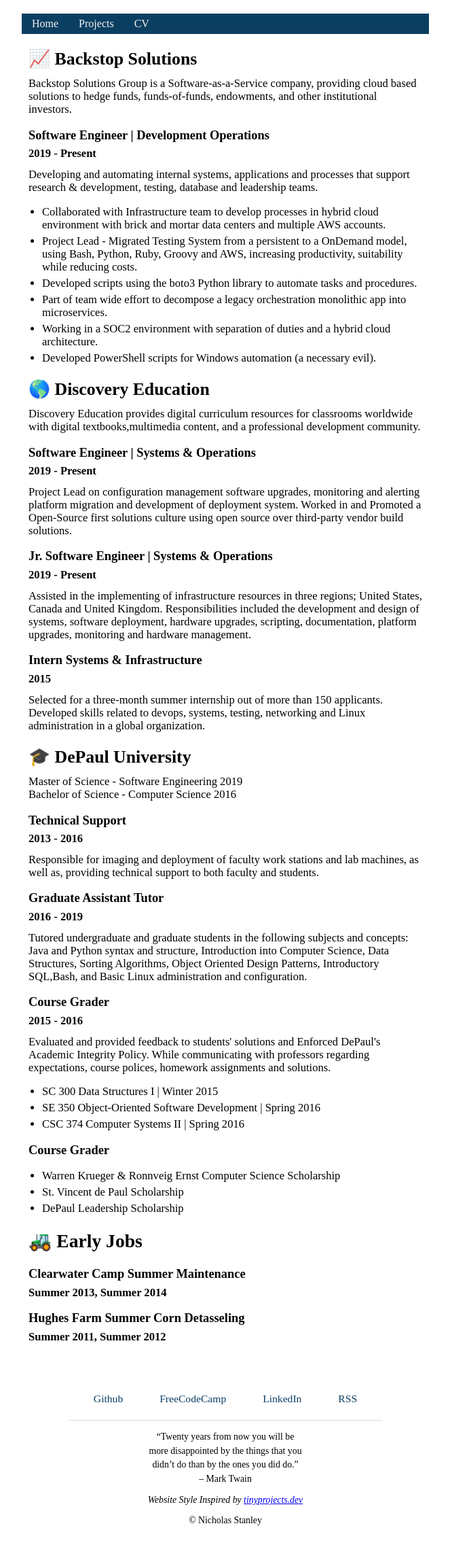
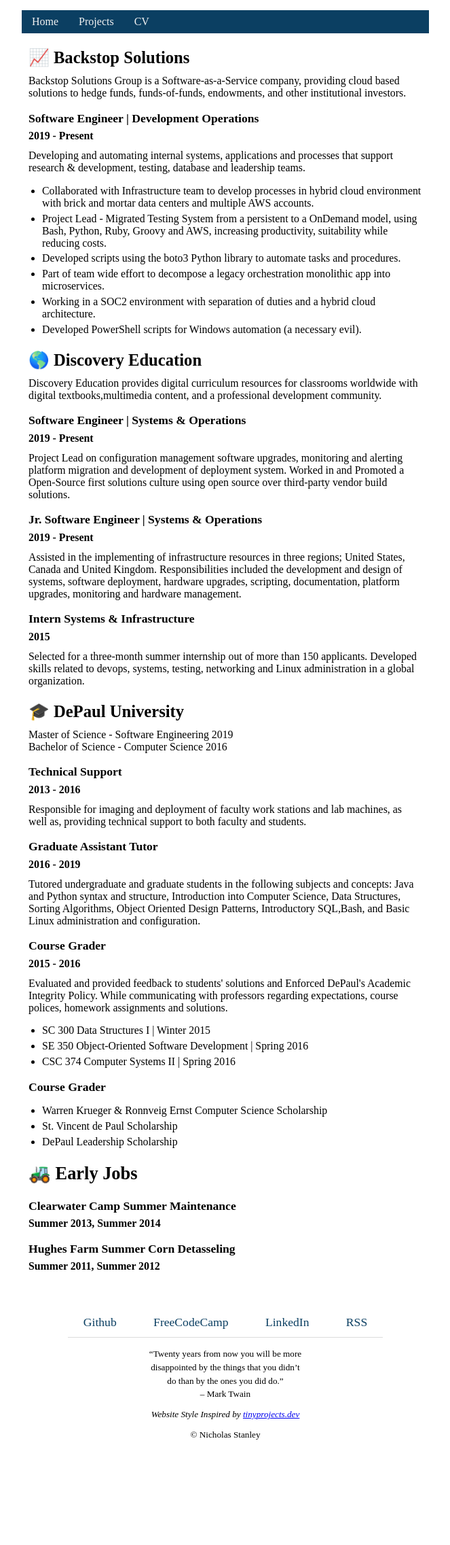
Before and after one commit to nickstanley574/nickstanley574.github.io, a Jekyll site: the page built from cv.html, in a window 1280 px wide. Shown: the whole page at 68% size, without its empty margins (308-971 px from the left). Built offline with Jekyll 4.4.1, drawn with Linux system fonts in a browser that asks for light colours; after the commit the page ends 2141 px from its top, so only the background shows below that.

Commit message:
clean up css

```diff
--- a/_sass/main.scss
+++ b/_sass/main.scss
@@ -7,7 +7,7 @@
     float: left;
     color: #f2f2f2;
     text-align: center;
-    padding: 6px 15px;
+    padding: 8px 15px;
     text-decoration: none;
 }
 
@@ -18,7 +18,7 @@
 
 body {
     margin: auto;
-    padding: 20px;
+    padding: 15px;
     max-width: 600px;
     text-align: left;
     background-color: white;
@@ -26,8 +26,7 @@
 }
 
 .page-content {
-    font-size: 115%;
-    line-height: 1.15;
+    font-size: 110%;
     padding: 0px 10px;
 }
 
@@ -49,6 +48,47 @@
     text-decoration: underline;
 }
 
+.cv p {
+    margin-top: 0.7em;
+    font-size: 0.90em;
+}
+
+.cv ul {
+    font-size: 0.90em;
+    padding-inline-start: 20px;
+}
+
+.cv li {
+    margin-bottom: 0.3em;
+}
+
+.cv .company {
+    display: block;
+    font-size: 1.4em;
+    margin-top: 0.85em;
+    margin-left: 0;
+    margin-right: 0;
+    font-weight: bold;
+}
+
+.cv .job-title {
+    display: block;
+    font-size: 1em;
+    margin-top: 1em;
+    margin-left: 0;
+    margin-right: 0;
+    font-weight: bold;
+}
+
+.cv .job-date {
+    display: block;
+    font-size: 0.9em;
+    margin-top: 0.4em;
+    margin-left: 0;
+    margin-right: 0;
+    font-weight: bold;
+}
+
 hr {
     width: 80%;
     border: none;
@@ -68,9 +108,7 @@
 }
 
 footer #links {
-    font-size: 85%;
     float: center;
-    padding: 10px;
 }
 
 footer #links a {
@@ -89,45 +127,3 @@
     margin: auto;
     width: 40%;
 }
-
-// ------------------------
-.cv p {
-    margin-top: 0.7em;
-    font-size: 0.90em;
-}
-
-.cv ul {
-    font-size: 0.90em;
-    padding-inline-start: 20px;
-}
-
-.cv li {
-    margin-bottom: 0.3em;
-}
-
-.company {
-    display: block;
-    font-size: 1.4em;
-    margin-top: 0.85em;
-    margin-left: 0;
-    margin-right: 0;
-    font-weight: bold;
-}
-
-.job-title {
-    display: block;
-    font-size: 1em;
-    margin-top: 1em;
-    margin-left: 0;
-    margin-right: 0;
-    font-weight: bold;
-}
-
-.job-date {
-    display: block;
-    font-size: 0.9em;
-    margin-top: 0.4em;
-    margin-left: 0;
-    margin-right: 0;
-    font-weight: bold;
-}
```
